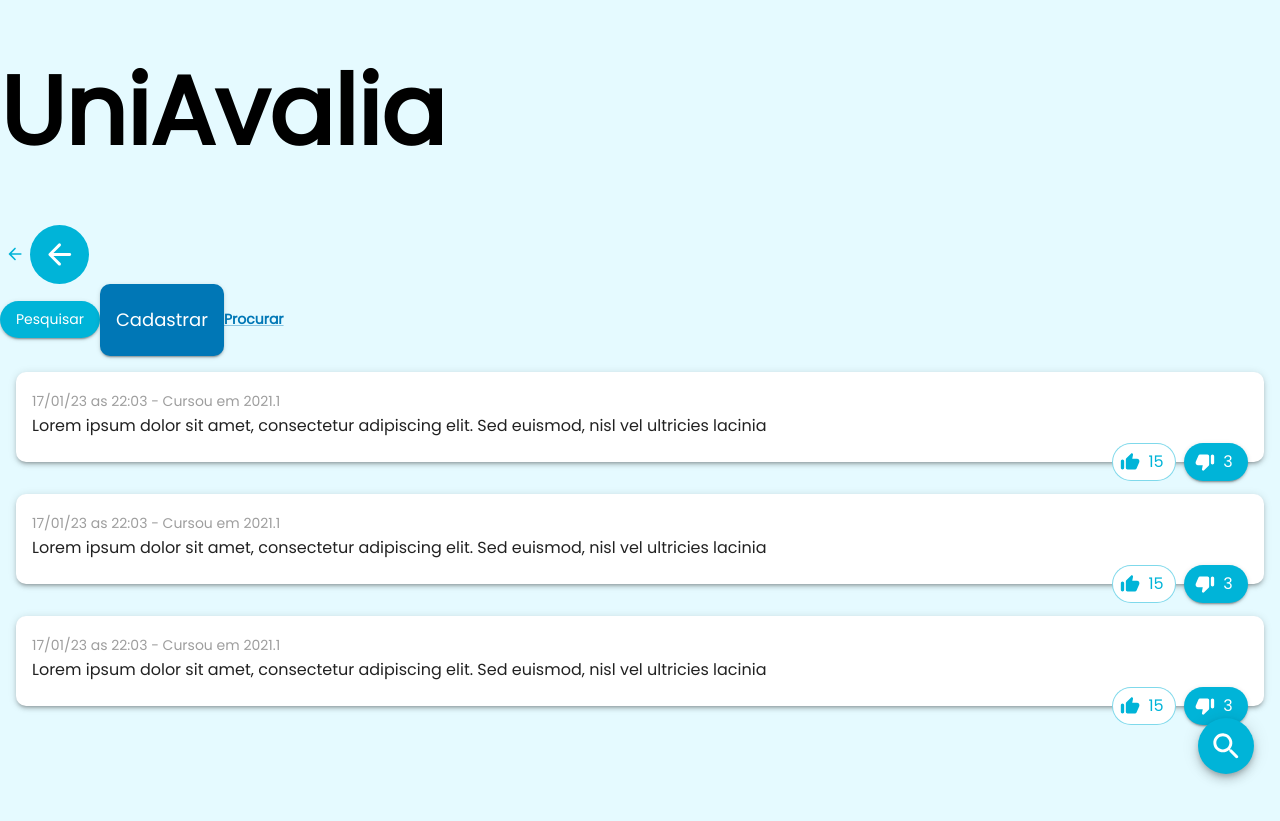
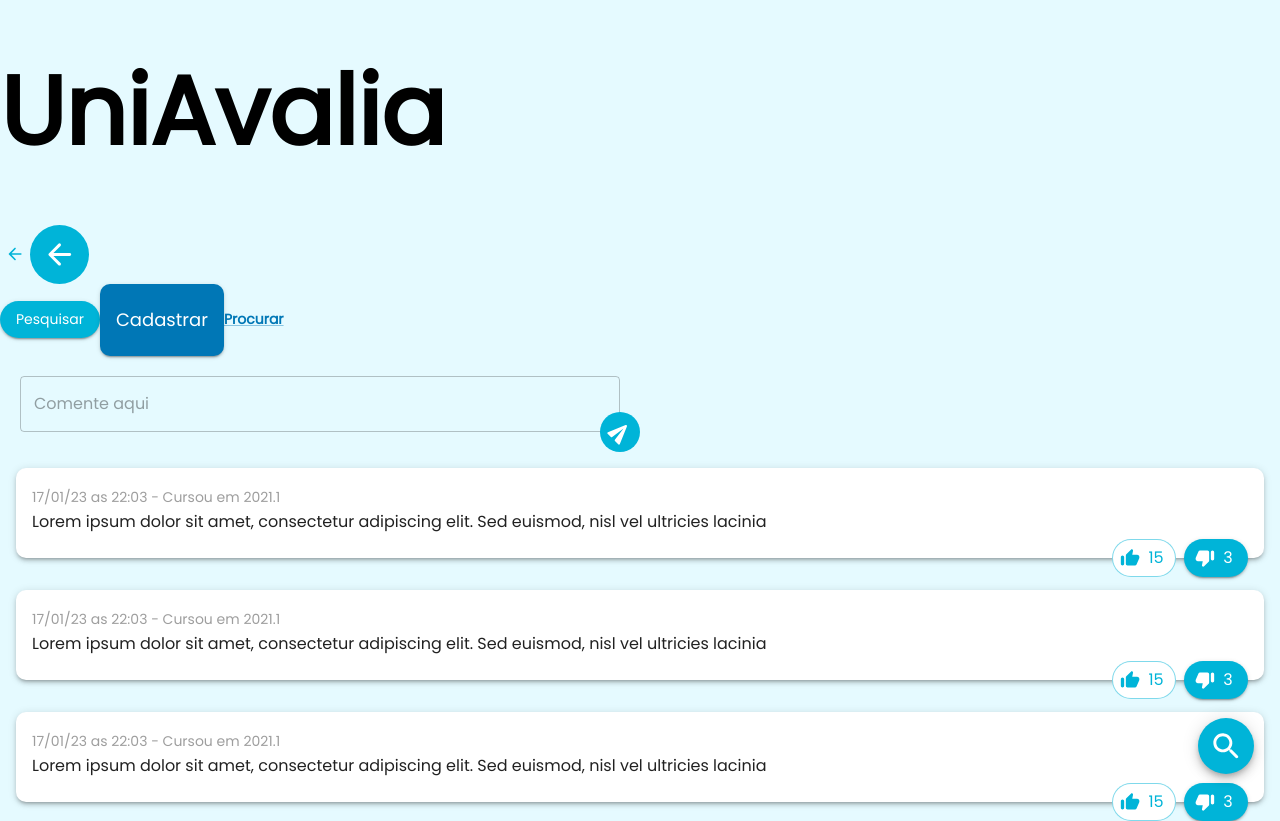
Before and after one commit to Barbosa885/UniAvalia-front, a Next.js app: page / in a window 1280 px wide. Before the commit the page ends 800 px from the top, so only its background shows below. Built offline with nearby package versions, Linux system fonts and the light colour scheme.

Commit message:
feat: Add comment input

```diff
--- /dev/null
+++ b/src/components/CommentInput/index.tsx
@@ -0,0 +1,60 @@
+// export type CommentInputProps = {}
+
+import { CSSProperties, FormEvent, useState } from 'react'
+import styled from '@emotion/styled'
+import { SendRounded } from '@mui/icons-material'
+import { TextField, TextFieldProps } from '@mui/material'
+
+import { IconButton } from '../Button'
+
+const FormStyled = styled.form({
+  position: 'relative',
+  width: '100%',
+  maxWidth: '600px',
+})
+
+const IconButtonStyled = styled(IconButton)({
+  position: 'absolute',
+  bottom: 0,
+  right: 0,
+  transform: 'translate(50%, 50%) rotate(-45deg)',
+})
+
+const textFieldStyles: CSSProperties = {}
+
+type CommentInputProps = TextFieldProps & {
+  handleSubmit: (value: string) => void
+}
+
+export const CommentInput = ({
+  handleSubmit: handleSubmitCb,
+  style,
+  ...props
+}: CommentInputProps): JSX.Element => {
+  const [comment, setComment] = useState<string>('')
+
+  const handleSubmit = (e: FormEvent<HTMLFormElement>): void => {
+    e.preventDefault()
+    handleSubmitCb(comment)
+  }
+
+  return (
+    <FormStyled onSubmit={handleSubmit}>
+      <TextField
+        {...props}
+        style={{ ...textFieldStyles, ...style }}
+        placeholder="Comente aqui"
+        fullWidth
+        multiline
+        value={comment}
+        onChange={e => {
+          setComment(e.target.value)
+        }}
+      >
+        comment
+      </TextField>
+
+      <IconButtonStyled type="submit" Icon={SendRounded} size="medium" filled />
+    </FormStyled>
+  )
+}
--- a/src/pages/index.tsx
+++ b/src/pages/index.tsx
@@ -8,6 +8,7 @@ import {
   LinkButton,
 } from '../components/Button'
 import { Comment } from '../components/Comment'
+import { CommentInput } from '../components/CommentInput'
 
 const exampleComment: IComment = {
   id: 0,
@@ -77,6 +78,14 @@ export default function Home(): JSX.Element {
         <LinkButton href="/search">Procurar</LinkButton>
       </div>
 
+      <div style={{ padding: 20 }}>
+        <CommentInput
+          handleSubmit={value => {
+            console.log(`value: ${value}`)
+          }}
+        />
+      </div>
+
       <div
         style={{
           display: 'flex',
```
